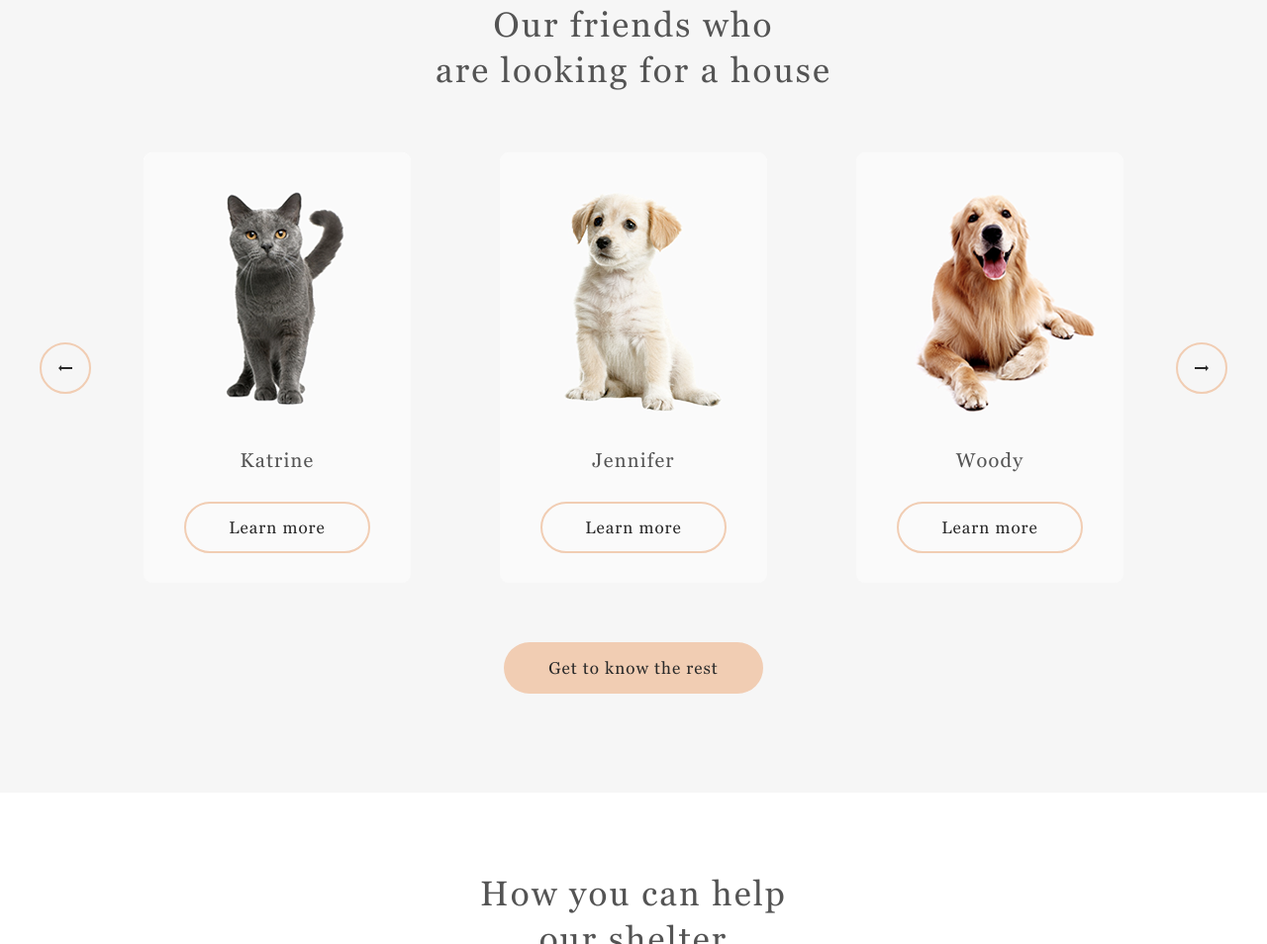
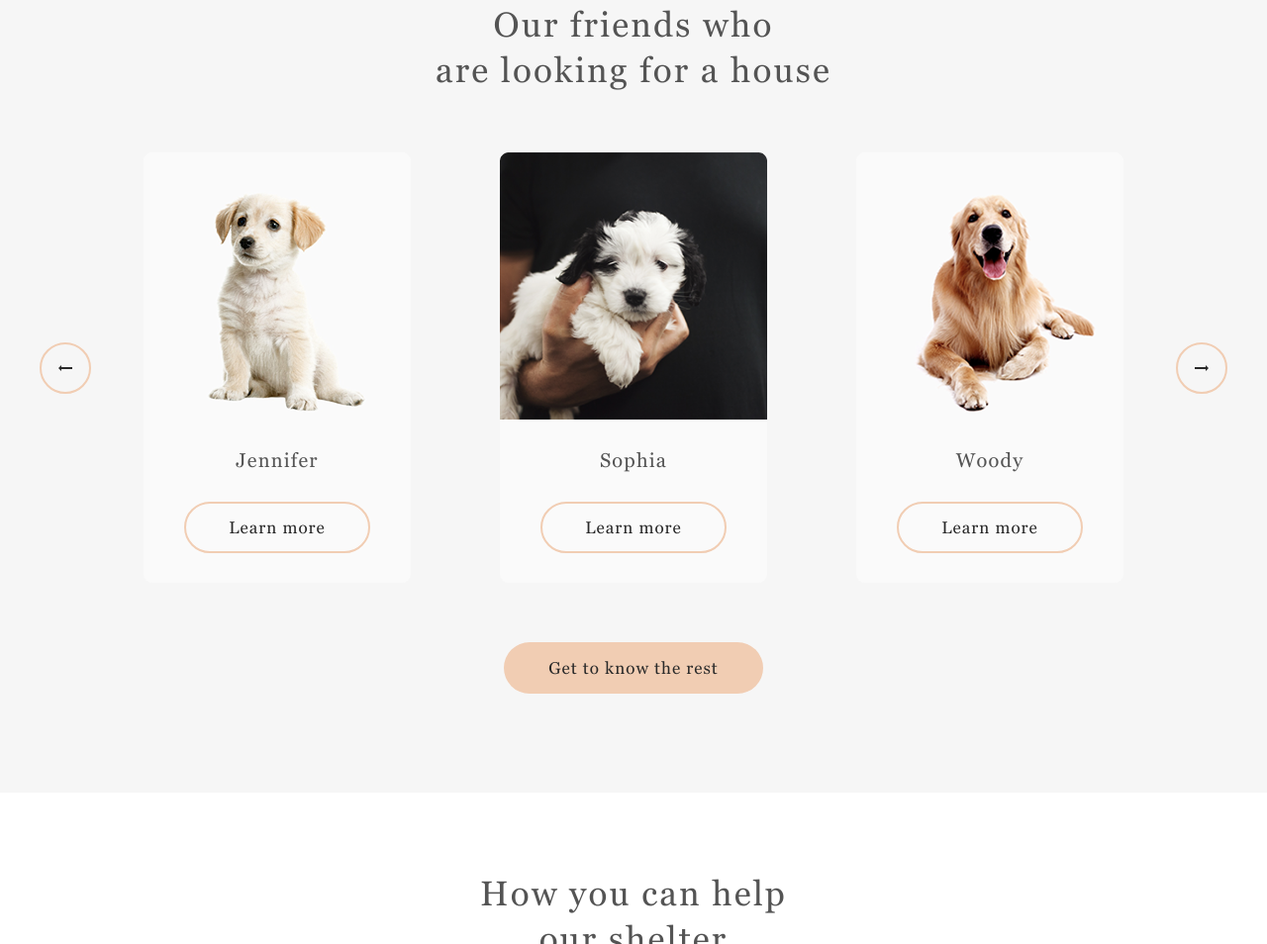
Before and after one commit to SiarheiHa/JSFE2022Q1, a website: page shelter/pages/main/index.html in a window 1280 px wide. Shown: the part 1572-2526 px from the top of the page at 99% size. Drawn offline with Linux system fonts and the light colour scheme.

Commit message:
feat: add renderPetCardsToDom

```diff
--- a/shelter/pages/main/script.js
+++ b/shelter/pages/main/script.js
@@ -1,102 +1,146 @@
 const data = [
   {
-    "name": "Jennifer",
-    "img": "../../assets/images/jennifer.png",
-    "type": "Dog",
-    "breed": "Labrador",
-    "description": "Jennifer is a sweet 2 months old Labrador that is patiently waiting to find a new forever home. This girl really enjoys being able to go outside to run and play, but won't hesitate to play up a storm in the house if she has all of her favorite toys.",
-    "age": "2 months",
-    "inoculations": ["none"],
-    "diseases": ["none"],
-    "parasites": ["none"]
+    name: "Jennifer",
+    img: "../../assets/images/png/pets-jennifer.png",
+    type: "Dog",
+    breed: "Labrador",
+    description:
+      "Jennifer is a sweet 2 months old Labrador that is patiently waiting to find a new forever home. This girl really enjoys being able to go outside to run and play, but won't hesitate to play up a storm in the house if she has all of her favorite toys.",
+    age: "2 months",
+    inoculations: ["none"],
+    diseases: ["none"],
+    parasites: ["none"],
   },
   {
-    "name": "Sophia",
-    "img": "../../assets/images/sophia.png",
-    "type": "Dog",
-    "breed": "Shih tzu",
-    "description": "Sophia here and I'm looking for my forever home to live out the best years of my life. I am full of energy. Everyday I'm learning new things, like how to walk on a leash, go potty outside, bark and play with toys and I still need some practice.",
-    "age": "1 month",
-    "inoculations": ["parvovirus"],
-    "diseases": ["none"],
-    "parasites": ["none"]
+    name: "Sophia",
+    img: "../../assets/images/png/pets-sophia.png",
+    type: "Dog",
+    breed: "Shih tzu",
+    description:
+      "Sophia here and I'm looking for my forever home to live out the best years of my life. I am full of energy. Everyday I'm learning new things, like how to walk on a leash, go potty outside, bark and play with toys and I still need some practice.",
+    age: "1 month",
+    inoculations: ["parvovirus"],
+    diseases: ["none"],
+    parasites: ["none"],
   },
   {
-    "name": "Woody",
-    "img": "../../assets/images/woody.png",
-    "type": "Dog",
-    "breed": "Golden Retriever",
-    "description": "Woody is a handsome 3 1/2 year old boy. Woody does know basic commands and is a smart pup. Since he is on the stronger side, he will learn a lot from your training. Woody will be happier when he finds a new family that can spend a lot of time with him.",
-    "age": "3 years 6 months",
-    "inoculations": ["adenovirus", "distemper"],
-    "diseases": ["right back leg mobility reduced"],
-    "parasites": ["none"]
+    name: "Woody",
+    img: "../../assets/images/png/pets-woody.png",
+    type: "Dog",
+    breed: "Golden Retriever",
+    description:
+      "Woody is a handsome 3 1/2 year old boy. Woody does know basic commands and is a smart pup. Since he is on the stronger side, he will learn a lot from your training. Woody will be happier when he finds a new family that can spend a lot of time with him.",
+    age: "3 years 6 months",
+    inoculations: ["adenovirus", "distemper"],
+    diseases: ["right back leg mobility reduced"],
+    parasites: ["none"],
   },
   {
-    "name": "Scarlett",
-    "img": "../../assets/images/scarlett.png",
-    "type": "Dog",
-    "breed": "Jack Russell Terrier",
-    "description": "Scarlett is a happy, playful girl who will make you laugh and smile. She forms a bond quickly and will make a loyal companion and a wonderful family dog or a good companion for a single individual too since she likes to hang out and be with her human.",
-    "age": "3 months",
-    "inoculations": ["parainfluenza"],
-    "diseases": ["none"],
-    "parasites": ["none"]
+    name: "Scarlett",
+    img: "../../assets/images/png/pets-scarlet.png",
+    type: "Dog",
+    breed: "Jack Russell Terrier",
+    description:
+      "Scarlett is a happy, playful girl who will make you laugh and smile. She forms a bond quickly and will make a loyal companion and a wonderful family dog or a good companion for a single individual too since she likes to hang out and be with her human.",
+    age: "3 months",
+    inoculations: ["parainfluenza"],
+    diseases: ["none"],
+    parasites: ["none"],
   },
   {
-    "name": "Katrine",
-    "img": "../../assets/images/katrine.png",
-    "type": "Cat",
-    "breed": "British Shorthair",
-    "description": "Katrine is a beautiful girl. She is as soft as the finest velvet with a thick lush fur. Will love you until the last breath she takes as long as you are the one. She is picky about her affection. She loves cuddles and to stretch into your hands for a deeper relaxations.",
-    "age": "6 months",
-    "inoculations": ["panleukopenia"],
-    "diseases": ["none"],
-    "parasites": ["none"]
+    name: "Katrine",
+    img: "../../assets/images/png/pets-katrine.png",
+    type: "Cat",
+    breed: "British Shorthair",
+    description:
+      "Katrine is a beautiful girl. She is as soft as the finest velvet with a thick lush fur. Will love you until the last breath she takes as long as you are the one. She is picky about her affection. She loves cuddles and to stretch into your hands for a deeper relaxations.",
+    age: "6 months",
+    inoculations: ["panleukopenia"],
+    diseases: ["none"],
+    parasites: ["none"],
   },
   {
-    "name": "Timmy",
-    "img": "../../assets/images/timmy.png",
-    "type": "Cat",
-    "breed": "British Shorthair",
-    "description": "Timmy is an adorable grey british shorthair male. He loves to play and snuggle. He is neutered and up to date on age appropriate vaccinations. He can be chatty and enjoys being held. Timmy has a lot to say and wants a person to share his thoughts with.",
-    "age": "2 years 3 months",
-    "inoculations": ["calicivirus", "viral rhinotracheitis"],
-    "diseases": ["kidney stones"],
-    "parasites": ["none"]
+    name: "Timmy",
+    img: "../../assets/images/png/pets-timmy.png",
+    type: "Cat",
+    breed: "British Shorthair",
+    description:
+      "Timmy is an adorable grey british shorthair male. He loves to play and snuggle. He is neutered and up to date on age appropriate vaccinations. He can be chatty and enjoys being held. Timmy has a lot to say and wants a person to share his thoughts with.",
+    age: "2 years 3 months",
+    inoculations: ["calicivirus", "viral rhinotracheitis"],
+    diseases: ["kidney stones"],
+    parasites: ["none"],
   },
   {
-    "name": "Freddie",
-    "img": "../../assets/images/freddie.png",
-    "type": "Cat",
-    "breed": "British Shorthair",
-    "description": "Freddie is a little shy at first, but very sweet when he warms up. He likes playing with shoe strings and bottle caps. He is quick to learn the rhythms of his human’s daily life. Freddie has bounced around a lot in his life, and is looking to find his forever home.",
-    "age": "2 months",
-    "inoculations": ["rabies"],
-    "diseases": ["none"],
-    "parasites": ["none"]
+    name: "Freddie",
+    img: "../../assets/images/png/pets-freddie.png",
+    type: "Cat",
+    breed: "British Shorthair",
+    description:
+      "Freddie is a little shy at first, but very sweet when he warms up. He likes playing with shoe strings and bottle caps. He is quick to learn the rhythms of his human’s daily life. Freddie has bounced around a lot in his life, and is looking to find his forever home.",
+    age: "2 months",
+    inoculations: ["rabies"],
+    diseases: ["none"],
+    parasites: ["none"],
   },
   {
-    "name": "Charly",
-    "img": "../../assets/images/charly.png",
-    "type": "Dog",
-    "breed": "Jack Russell Terrier",
-    "description": "This cute boy, Charly, is three years old and he likes adults and kids. He isn’t fond of many other dogs, so he might do best in a single dog home. Charly has lots of energy, and loves to run and play. We think a fenced yard would make him very happy.",
-    "age": "8 years",
-    "inoculations": ["bordetella bronchiseptica", "leptospirosis"],
-    "diseases": ["deafness", "blindness"],
-    "parasites": ["lice", "fleas"]
+    name: "Charly",
+    img: "../../assets/images/png/pets-charly.png",
+    type: "Dog",
+    breed: "Jack Russell Terrier",
+    description:
+      "This cute boy, Charly, is three years old and he likes adults and kids. He isn’t fond of many other dogs, so he might do best in a single dog home. Charly has lots of energy, and loves to run and play. We think a fenced yard would make him very happy.",
+    age: "8 years",
+    inoculations: ["bordetella bronchiseptica", "leptospirosis"],
+    diseases: ["deafness", "blindness"],
+    parasites: ["lice", "fleas"],
+  },
+];
+
+class PetCard {
+  constructor({
+    name,
+    img,
+    ...rest
+    // type,
+    // breed,
+    // description,
+    // age,
+    // inoculations,
+    // diseases,
+    // parasites
+  }) {
+    this.name = name;
+    this.img = img;
   }
-]
+
+  //// Card generator
+  generateCard() {
+    let template = "";
+    let card = document.createElement("div");
+    card.className = "pet";
+    card.setAttribute("data-name", this.name);
+
+    template += `<div class="pet__photo">
+                <img src=${this.img} alt=${this.name} class="pet__img">
+                </div>
+                <p class="pet__name">${this.name}</p>
+                <button class="button button_secondary">Learn more</button>
+                `;
+    card.innerHTML = template
+    return card
+  }
+}
 
 window.onload = function () {
   navigation.addEventListener("click", closeMenu);
   burger.addEventListener("click", toggleBurger);
   shadow.addEventListener("click", closeMenu);
   sliderClickHandler();
+  renderPetCardsToDom();
 };
 
-/// Burger und menu
+/// Burger und menu *******************************************************
 const menu = document.querySelector(".header-navigation");
 const burger = document.querySelector(".burger");
 const navigation = document.querySelector(".header-navigation");
@@ -161,10 +205,31 @@ const scrollSlider = (button) => {
 
   if (sliderOffset <= -3240) {
     sliderOffset = 0;
-  }
-      else if (sliderOffset > 0) {
-    sliderOffset = -2160
+  } else if (sliderOffset > 0) {
+    sliderOffset = -2160;
   }
 
   sliderItems.style.left = `${sliderOffset}px`;
 };
+
+///Pet render
+const renderPetCardsToDom = () => {
+  const cardContainer = getCardContainer();
+  generatePetCards(data).forEach(card => {
+    cardContainer.append(card.generateCard())
+  })
+};
+
+const getCardContainer = () => {
+  const container = document.querySelector(".slider-items");
+  container.innerHTML = "";
+  return container;
+};
+
+const generatePetCards = (data) => {
+  let cards = []
+  data.forEach(card => {
+    cards.push(new PetCard(card))
+  })
+  return cards
+}
```
Also changed, not shown: shelter/pages/pets/index.html (+2 -2 lines).
